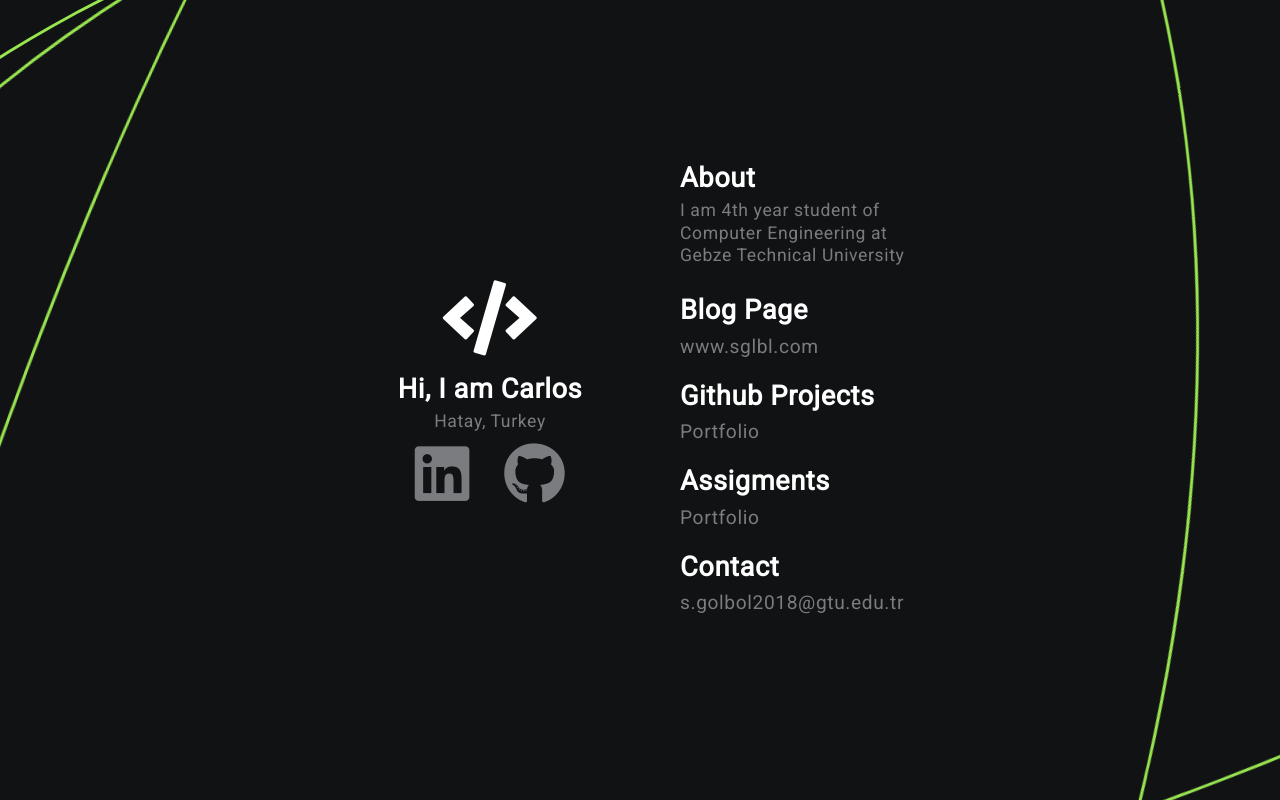
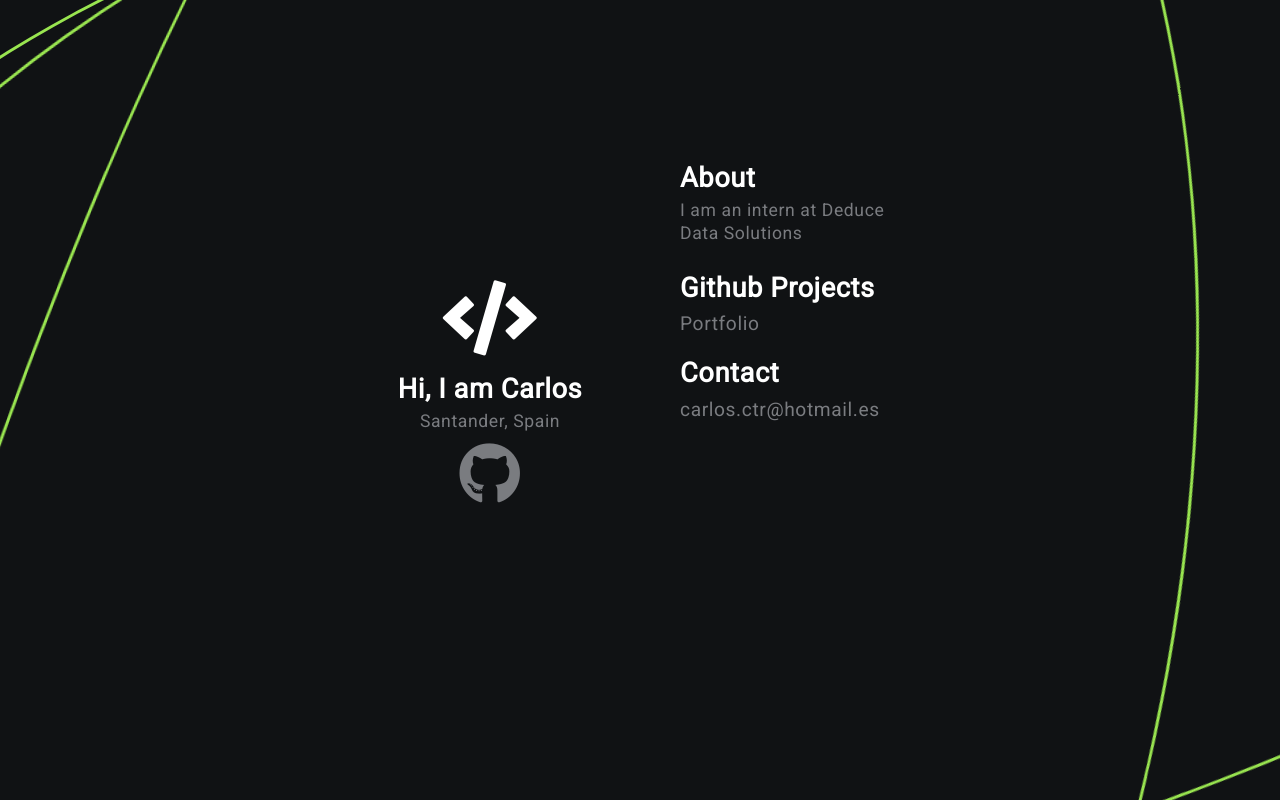
Before and after one commit to CarlosTorre8698/carlostorre8698.github.io, a plain HTML site: page index.html in a window 1280 px wide. Drawn offline with Linux system fonts and the light colour scheme.

Commit message:
Update index.html

```diff
--- a/index.html
+++ b/index.html
@@ -22,21 +22,16 @@
                 <div class="section-1">
                     <i class="fas fa-code fa-5x white"></i>
                     <h2>Hi, I am Carlos</h2>
-                    <p>Hatay, Turkey</p>
-                    <a href="https://www.linkedin.com/in/sglbl"><i class="fab fa-linkedin"></i></a>
-                    <a href="https://github.com/sglbl"><i class="fab fa-github"></i></a>
+                    <p>Santander, Spain</p>
+                    <a href="https://github.com/CarlosTorre8698"><i class="fab fa-github"></i></a>
                 </div>
                 <div class="section-2">
                     <h2>About</h2>
-                        <p>I am 4th year student of Computer Engineering at Gebze Technical University</p>
-                    <h2>Blog Page</h2>
-                    <a href="https://www.sglbl.com">www.sglbl.com</a>
+                        <p>I am an intern at Deduce Data Solutions</p>
                     <h2>Github Projects</h2>
-                        <a href="portfolio/projects">Portfolio</a>
-                    <h2>Assigments</h2>
-                        <a href="portfolio/assignments">Portfolio</a>
+                        <a href="projects_md">Portfolio</a>
                     <h2>Contact</h2>
-                    <a href="mailto:s.golbol2018@gtu.edu.tr" target="_blank">s.golbol2018@gtu.edu.tr</a>
+                    <a href="mailto:carlos.ctr@hotmail.es" target="_blank">carlos.ctr@hotmail.es</a>
                 </div>
             </div>
         </div>
```
